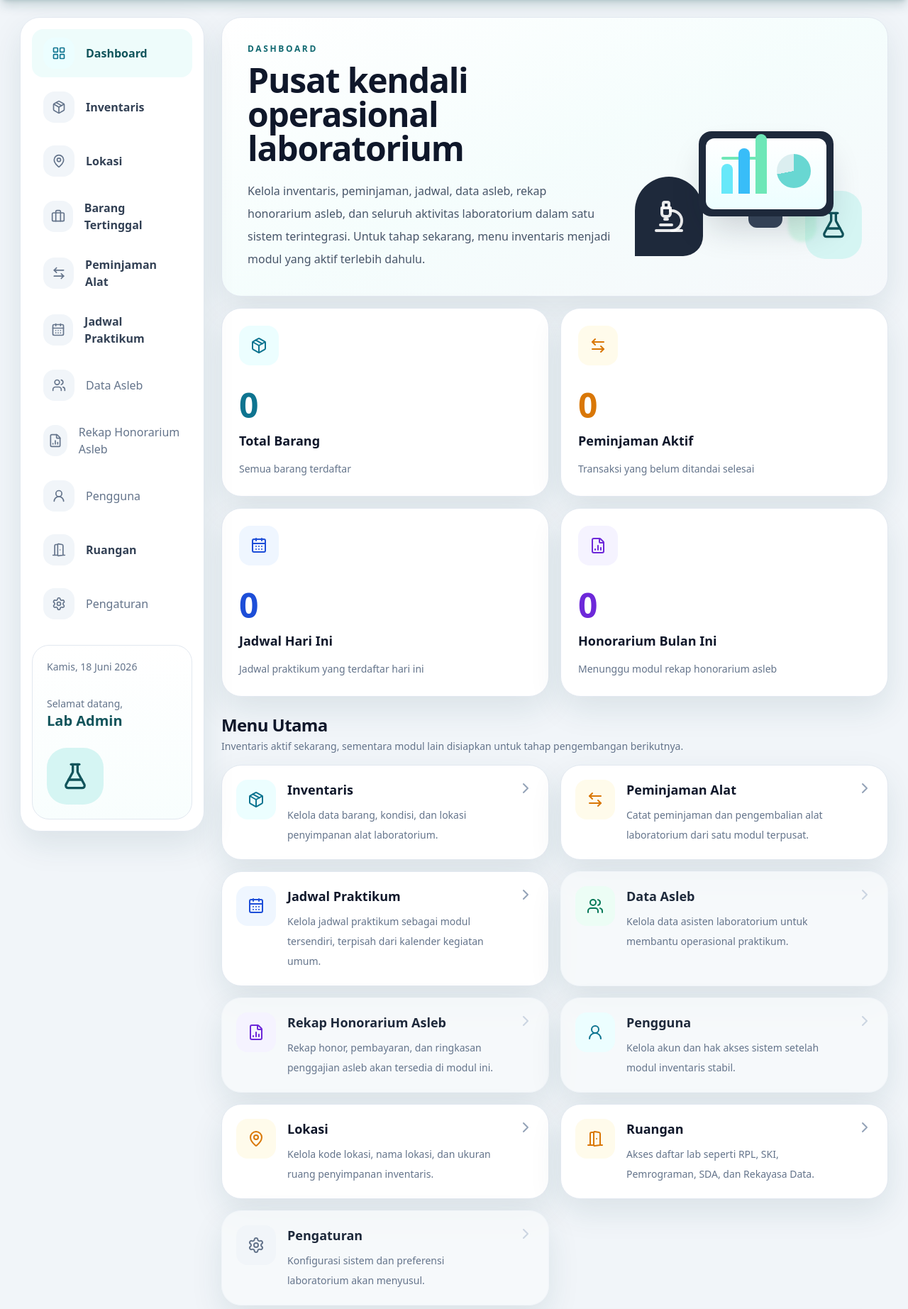
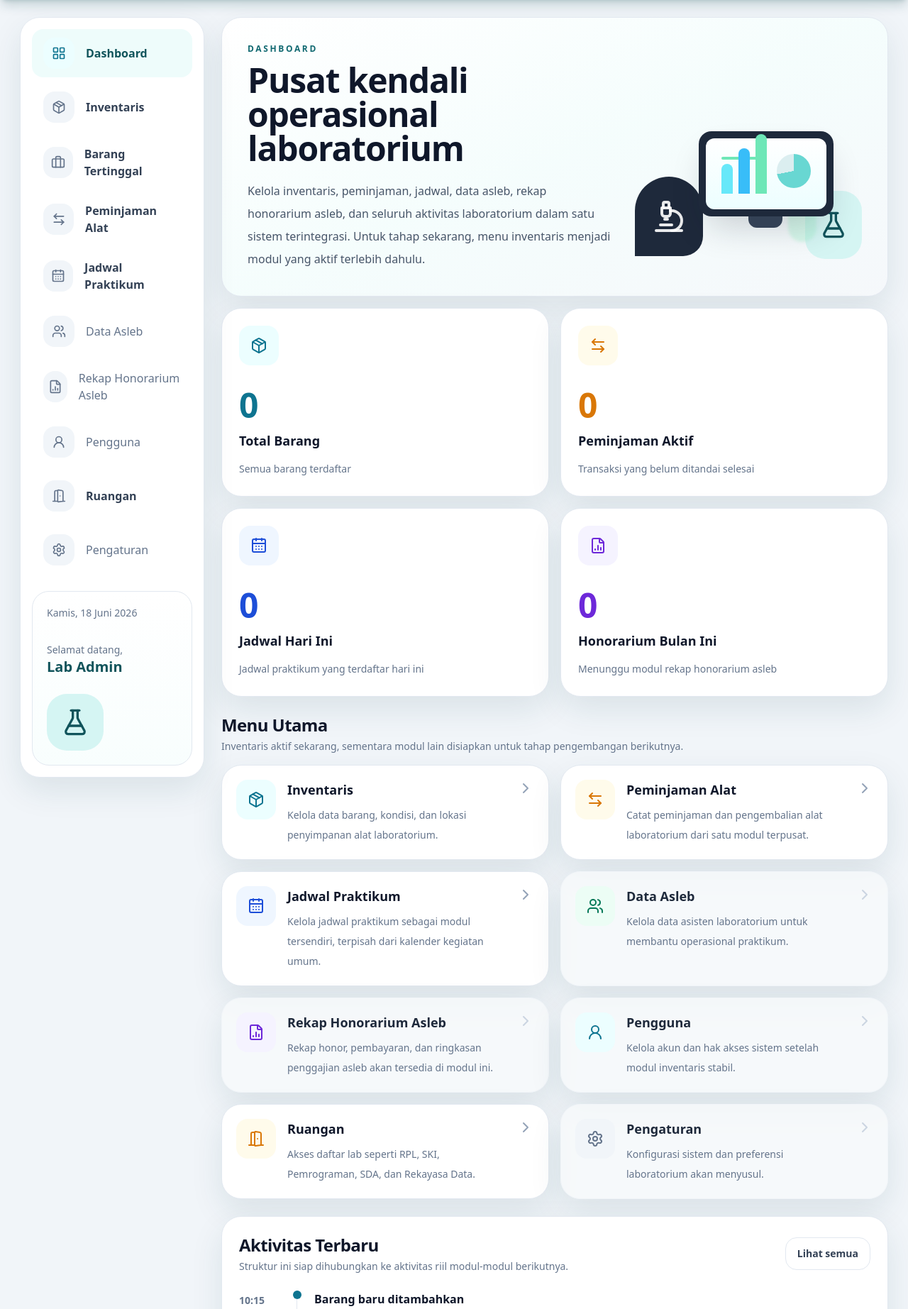
Before and after one commit to abdurojak/ProjectLaboran, a Django app: page / in a window 1280 px wide. Shown: the part 88-1933 px from the top of the page at 71% size. Run offline with Django 5.2, Linux system fonts and the light colour scheme; data that the repository does not hold is empty; some libraries are stand-ins or nearby versions.

Commit message:
style: hide location menu from dashboard

```diff
--- a/apps/dashboard/views.py
+++ b/apps/dashboard/views.py
@@ -145,14 +145,6 @@ class DashboardView(TemplateView):
                 'tone': 'teal',
             },
             {
-                'title': 'Lokasi',
-                'description': 'Kelola kode lokasi, nama lokasi, dan ukuran ruang penyimpanan inventaris.',
-                'url': 'inventaris:lokasi_list',
-                'status': 'Aktif',
-                'icon': 'map-pin',
-                'tone': 'orange',
-            },
-            {
                 'title': 'Ruangan',
                 'description': 'Akses daftar lab seperti RPL, SKI, Pemrograman, SDA, dan Rekayasa Data.',
                 'url': 'ruangan:ruangan_list',
@@ -172,7 +164,6 @@ class DashboardView(TemplateView):
         context['sidebar_links'] = self._decorate_items([
             {'title': 'Dashboard', 'icon': 'layout-grid', 'url': 'dashboard:home', 'active': True, 'tone': 'teal'},
             {'title': 'Inventaris', 'icon': 'package', 'url': 'inventaris:barang_list', 'active': False, 'tone': 'gray'},
-            {'title': 'Lokasi', 'icon': 'map-pin', 'url': 'inventaris:lokasi_list', 'active': False, 'tone': 'gray'},
             {'title': 'Barang Tertinggal', 'icon': 'briefcase', 'url': 'barang_tertinggal:list', 'active': False, 'tone': 'gray'},
             {'title': 'Peminjaman Alat', 'icon': 'arrow-left-right', 'url': 'peminjaman:peminjaman_list', 'active': False, 'tone': 'gray'},
             {'title': 'Jadwal Praktikum', 'icon': 'calendar-days', 'url': 'jadwal:jadwal_list', 'active': False, 'tone': 'gray'},
@@ -224,13 +215,6 @@ class DashboardView(TemplateView):
                 'tone': 'orange',
             },
             {
-                'title': 'Kelola Lokasi',
-                'description': 'Buka data lokasi penyimpanan barang laboratorium.',
-                'url': 'inventaris:lokasi_list',
-                'icon': 'map-pin',
-                'tone': 'green',
-            },
-            {
                 'title': 'Barang Mahasiswa Tertinggal',
                 'description': 'Buka halaman pendataan barang mahasiswa yang tertinggal di laboratorium.',
                 'url': 'barang_tertinggal:list',
--- a/apps/inventaris/templates/inventaris/barang_list.html
+++ b/apps/inventaris/templates/inventaris/barang_list.html
@@ -11,10 +11,6 @@
             <p class="mt-2 text-sm text-slate-500">Kelola data inventaris laboratorium dari satu tabel yang rapi dan mudah dibaca.</p>
         </div>
         <div class="flex flex-wrap gap-3">
-            <a class="btn-secondary gap-2" href="{% url 'inventaris:lokasi_list' %}">
-                <i data-lucide="map-pin" class="h-4 w-4"></i>
-                <span>Kelola Lokasi</span>
-            </a>
             <a class="btn-primary gap-2" href="{% url 'inventaris:barang_create' %}">
                 <i data-lucide="plus" class="h-4 w-4"></i>
                 <span>Tambah Barang</span>
```
